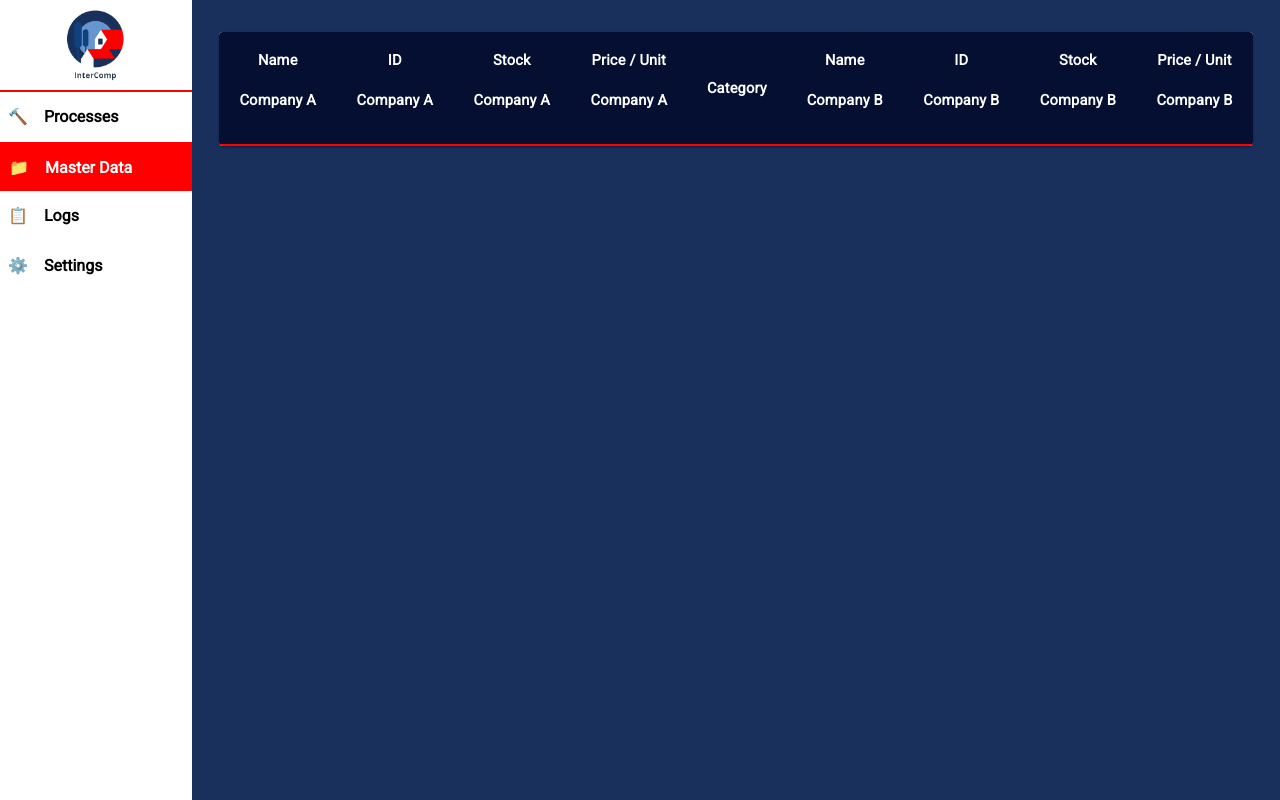
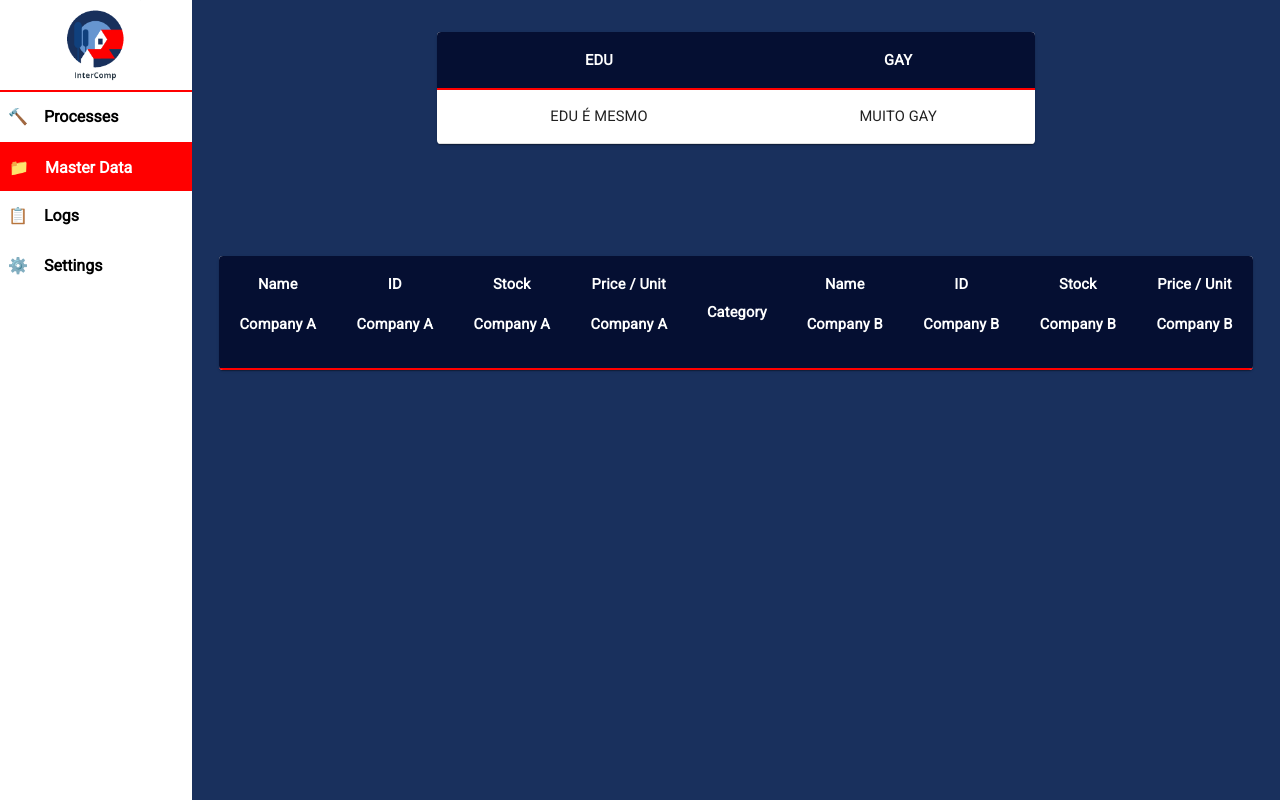
Before and after one commit to TomasNovo/FEUP-SINF, a React (Create React App) app in the folder frontend/: page /inventory in a window 1280 px wide. Built offline with nearby package versions, Linux system fonts and the light colour scheme; no server answers; some icons are missing.

Commit message:
feat: add table on invetory for companies. Values missing

```diff
--- a/frontend/src/components/Inventory/Inventory.css
+++ b/frontend/src/components/Inventory/Inventory.css
@@ -1,9 +1,48 @@
+#companys-paper
+{
+    width: 55%;
+    max-height: 30em;
+    margin: 2em auto;
+    overflow-x: auto;
+}
+
+#companys-paper
+{
+    width: 55%;
+    max-height: 30em;
+    margin: 2em auto;
+    overflow-x: auto;
+}
+
+#companys-paper th, #companys-paper td
+{
+    font-size: 11pt;
+    text-align: center;
+    white-space: nowrap;
+}
+
+#companys-paper th
+{
+    background-color: rgb(5, 15, 50);
+    color: white;
+    font-weight: bold;
+    border-bottom: solid 2px red;
+}
+
+#companys-paper .category
+{
+    border-left: solid 2px red;
+    border-right: solid 2px red;
+}
+
+
 #inventory-paper
 {
     width: 95%;
     max-height: 30em;
     margin: 2em auto;
     overflow-x: auto;
+    margin-top: 7em;
 }
 
 #inventory-table th, #inventory-table td
--- a/frontend/src/components/Inventory/Inventory.js
+++ b/frontend/src/components/Inventory/Inventory.js
@@ -50,6 +50,32 @@ class Inventory extends React.Component
         }
     }
 
+    renderCompanysTable()
+    {
+        if(this.state.isMounted)
+        {
+            return <Table id="companys-table">
+            <TableHead>
+                <TableRow>
+                    <TableCell>
+                        EDU
+                    </TableCell>
+                    <TableCell>
+                        GAY
+                    </TableCell>
+                </TableRow>
+            </TableHead>
+            <TableBody>
+                <TableCell>
+                    EDU É MESMO
+                </TableCell>
+                <TableCell>
+                    MUITO GAY
+                </TableCell>
+            </TableBody>
+        </Table>;
+        }
+    }
     renderTable()
     {
         if (this.state.isMounted) {
@@ -154,6 +180,9 @@ class Inventory extends React.Component
         return (
             <PageTemplate page="inventory">
                 {this.renderSpinner()}
+                <Paper id="companys-paper">
+                    {this.renderCompanysTable()}
+                </Paper>
                 <Paper id="inventory-paper">
                     {this.renderTable()}
                 </Paper>
```
